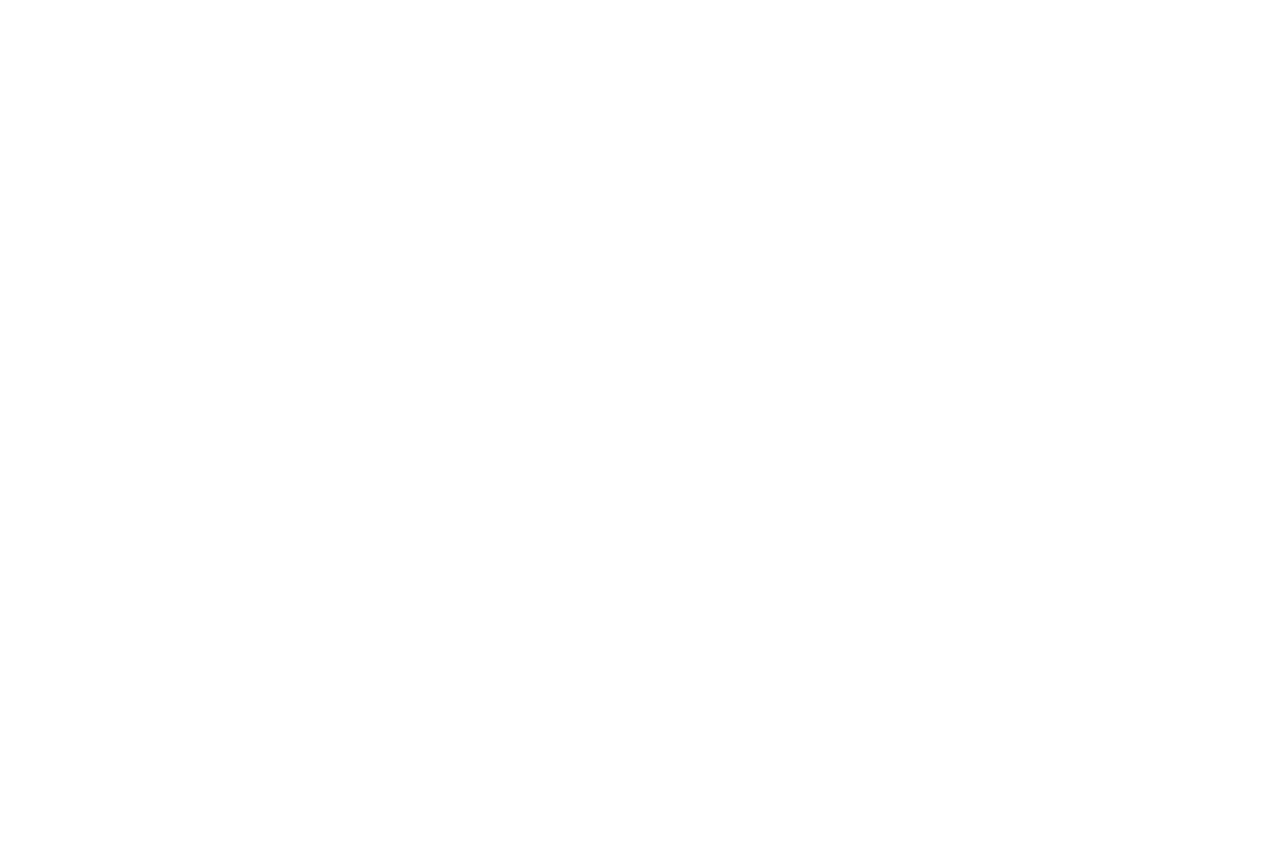
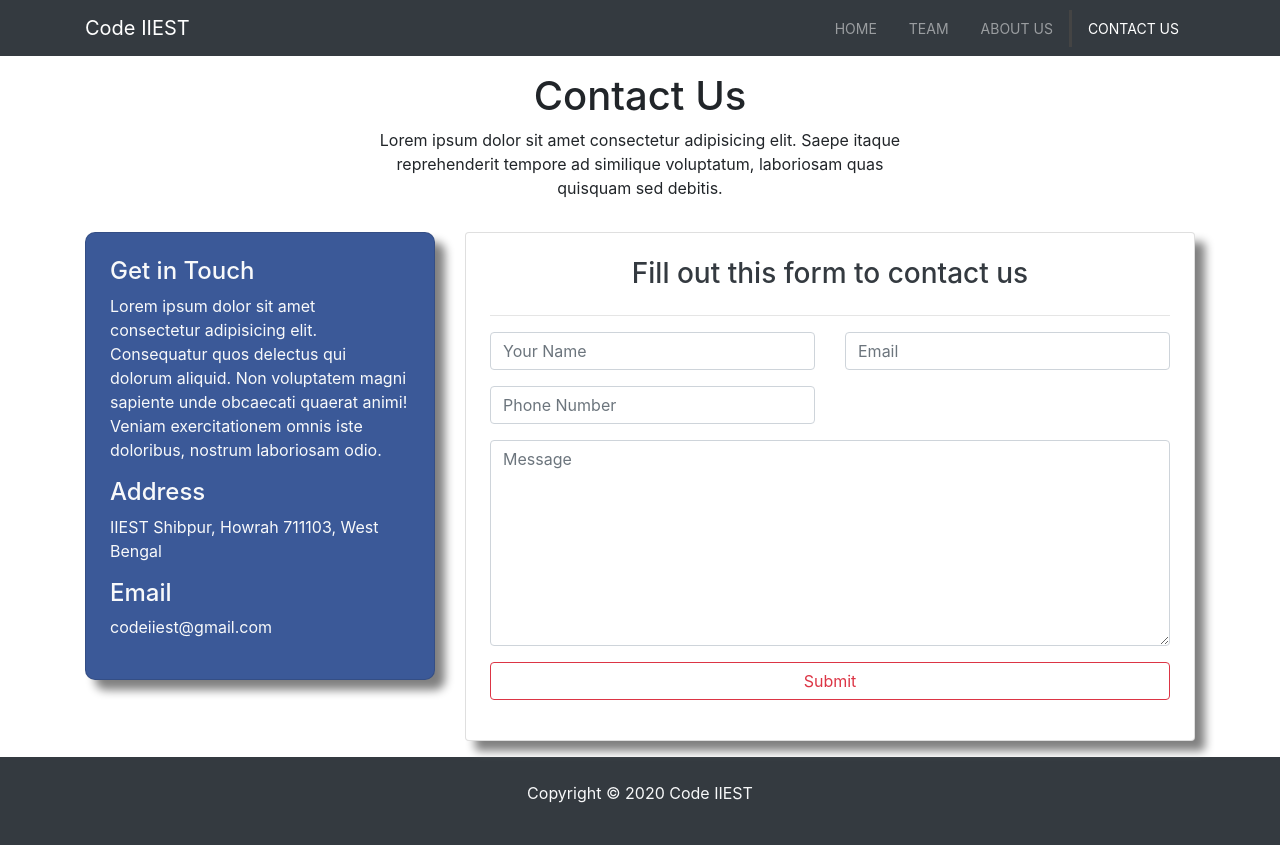
Before and after one commit to shivam-51/CODEIIEST, a plain HTML site: page contact.html in a window 1280 px wide. Before the commit the page ends 800 px from the top, so only its background shows below. Drawn offline with nearby package versions, Linux system fonts and the light colour scheme; some packages are replaced by stand-ins of ours; a script that the page names is missing.

Commit message:
Added Contact Us page

```diff
--- a/contact.html
+++ b/contact.html
@@ -0,0 +1,143 @@
+<!DOCTYPE html>
+<html lang="en">
+<head>
+    <meta charset="UTF-8">
+    <meta name="viewport" content="width=device-width, initial-scale=1.0">
+    <title>Code IIEST</title>
+    <link rel="stylesheet" href="https://use.fontawesome.com/releases/v5.6.3/css/all.css" integrity="sha384-UHRtZLI+pbxtHCWp1t77Bi1L4ZtiqrqD80Kn4Z8NTSRyMA2Fd33n5dQ8lWUE00s/" crossorigin="anonymous"/>
+    <link rel="stylesheet" href="https://stackpath.bootstrapcdn.com/bootstrap/4.4.1/css/bootstrap.min.css" integrity="sha384-Vkoo8x4CGsO3+Hhxv8T/Q5PaXtkKtu6ug5TOeNV6gBiFeWPGFN9MuhOf23Q9Ifjh" crossorigin="anonymous">
+    <link rel="stylesheet" href="css/style.css">
+</head>
+<body>
+
+    <!-- NAVBAR -->
+    <nav class="navbar navbar-expand-sm navbar-dark bg-dark">
+        <div class="container">
+            <a href="index.html" class="navbar-brand">Code IIEST</a>
+            <button class="navbar-toggler" data-target="#navbarCollapse" data-toggle="collapse">
+                <span class="navbar-toggler-icon"></span>
+            </button>
+
+            <div class="collapse navbar-collapse" id="navbarCollapse">
+                <ul class="navbar-nav ml-auto">
+                    <li class="nav-item">
+                        <a href="index.html" class="nav-link">Home</a>
+                    </li>
+                    <li class="nav-item ">
+                        <a href="team.html" class="nav-link">Team</a>
+                    </li>
+                    <li class="nav-item">
+                        <a href="about.html" class="nav-link">About us</a>
+                    </li>
+                    <li class="nav-item active">
+                        <a href="contact.html" class="nav-link">Contact Us</a>
+                    </li>
+                </ul>
+            </div>
+        </div>
+    </nav>
+
+    <!-- HEADER -->
+    <header id="page-header">
+        <div class="container pt-3">
+            <div class="row">
+                <div class="col-md-6 m-auto text-center">
+                    <h1>Contact Us</h1>
+                    <p>Lorem ipsum dolor sit amet consectetur adipisicing elit. Saepe itaque reprehenderit tempore ad similique voluptatum, laboriosam quas quisquam sed debitis.</p>
+                </div>
+            </div>
+        </div>
+    </header>
+
+    <!-- CONTACT US -->
+    <section id="contact" class="py-3">
+        <div class="container">
+            <div class="row">
+                <div class="col-md-4">
+                    <div class="card p-4 contact-card text-light get-box-shadow">
+                        <h4 >Get in Touch</h4>
+                        <p>Lorem ipsum dolor sit amet consectetur adipisicing elit. Consequatur quos delectus qui dolorum aliquid. Non voluptatem magni sapiente unde obcaecati quaerat animi! Veniam exercitationem omnis iste doloribus, nostrum laboriosam odio.</p>
+                        <h4>Address</h4>
+                        <p>IIEST Shibpur, Howrah 711103, West Bengal</p>
+                        <h4>Email</h4>
+                        <p>codeiiest@gmail.com</p>
+                    </div>
+                </div>
+                <div class="col-md-8 contact-form">
+                    <div class="card p-4 get-box-shadow text-dark">
+                        <h3 class="text-center">Fill out this form to contact us</h3>
+                        <hr>
+                        <div class="row">
+                            <div class="col-md-6">
+                                <div class="form-group">
+                                    <input type="text" class="form-control" placeholder="Your Name">
+                                </div>
+                            </div>
+                            <div class="col-md-6">
+                                <div class="form-group">
+                                    <input type="text" class="form-control" placeholder="Email">
+                                </div>
+                            </div>
+                            <div class="col-md-6">
+                                <div class="form-group">
+                                    <input type="text" class="form-control" placeholder="Phone Number">
+                                </div>
+                            </div>
+                        </div>
+                        <div class="row">
+                            <div class="col-md-12">
+                                <div class="form-group">
+                                    <textarea  name="" id="" cols="30" rows="8" class="form-control" placeholder="Message"></textarea>
+                                </div>
+                            </div>
+                            <div class="col">
+                                <div class="form-group">
+                                <input type="submit" value="Submit" class="btn btn-outline-danger btn-block">
+                            </div></div>
+                        </div>
+                    </div>
+                </div>
+            </div>
+        </div>
+    </section>
+
+
+    <!-- FOOTER -->
+    <div class="footer">
+        <footer id="mainfooter" class="text-center p-4 bg-dark text-light">
+            <div class="container">
+                <div class="row">
+                    <div class="col">
+                        <p>Copyright &copy; <span id="year"></span> Code IIEST  </p>
+                    </div>
+            </div>
+            </div>
+        </footer>
+    </div>
+
+
+    <script src="https://code.jquery.com/jquery-3.3.1.min.js"integrity="sha256-FgpCb/KJQlLNfOu91ta32o/NMZxltwRo8QtmkMRdAu8="crossorigin="anonymous"></script>
+    <script src="https://cdn.jsdelivr.net/npm/popper.js@1.16.0/dist/umd/popper.min.js" integrity="sha384-Q6E9RHvbIyZFJoft+2mJbHaEWldlvI9IOYy5n3zV9zzTtmI3UksdQRVvoxMfooAo" crossorigin="anonymous"></script>
+    <script src="https://stackpath.bootstrapcdn.com/bootstrap/4.4.1/js/bootstrap.min.js" integrity="sha384-wfSDF2E50Y2D1uUdj0O3uMBJnjuUD4Ih7YwaYd1iqfktj0Uod8GCExl3Og8ifwB6" crossorigin="anonymous"></script>
+    <script src="https://cdnjs.cloudflare.com/ajax/libs/ekko-lightbox/5.3.0/ekko-lightbox.min.js" integrity="sha256-Y1rRlwTzT5K5hhCBfAFWABD4cU13QGuRN6P5apfWzVs=" crossorigin="anonymous"></script>
+    <script>
+        //get the current year to display at bottom
+        $('#year').text(new Date().getFullYear());
+
+        //slider speed
+        $('.carousel').carousel({
+            interval:3000,
+            pause: 'hover',
+        });
+
+        //PHOTOS
+        $(document).on('click', '[data-toggle="lightbox"]', function(event) {
+                event.preventDefault();
+                $(this).ekkoLightbox();
+            });
+    </script>
+
+</body>
+
+
+</html>
--- a/css/style.css
+++ b/css/style.css
@@ -64,3 +64,27 @@ body{
     height: 100%;
     background: rgba(0,0,0,0.7);
 }
+
+.footer{
+    background-color: #000 !important;
+    color : #fff !important;
+}
+
+.contact-card{
+    background-color: #3b5998;
+    border-radius: 10px 10px 10px 10px;
+
+
+}
+.get-box-shadow{
+    box-shadow: 10px 10px 10px grey;
+    border-style: solid;
+}
+.get-text-shadow{
+    text-shadow: 1px 1px rgb(148, 148, 148);
+}
+
+/* .contact-form{
+ box-shadow: 10px 10px grey;
+
+} */
```
Also changed, not shown: index.html (+9 -8 lines).
